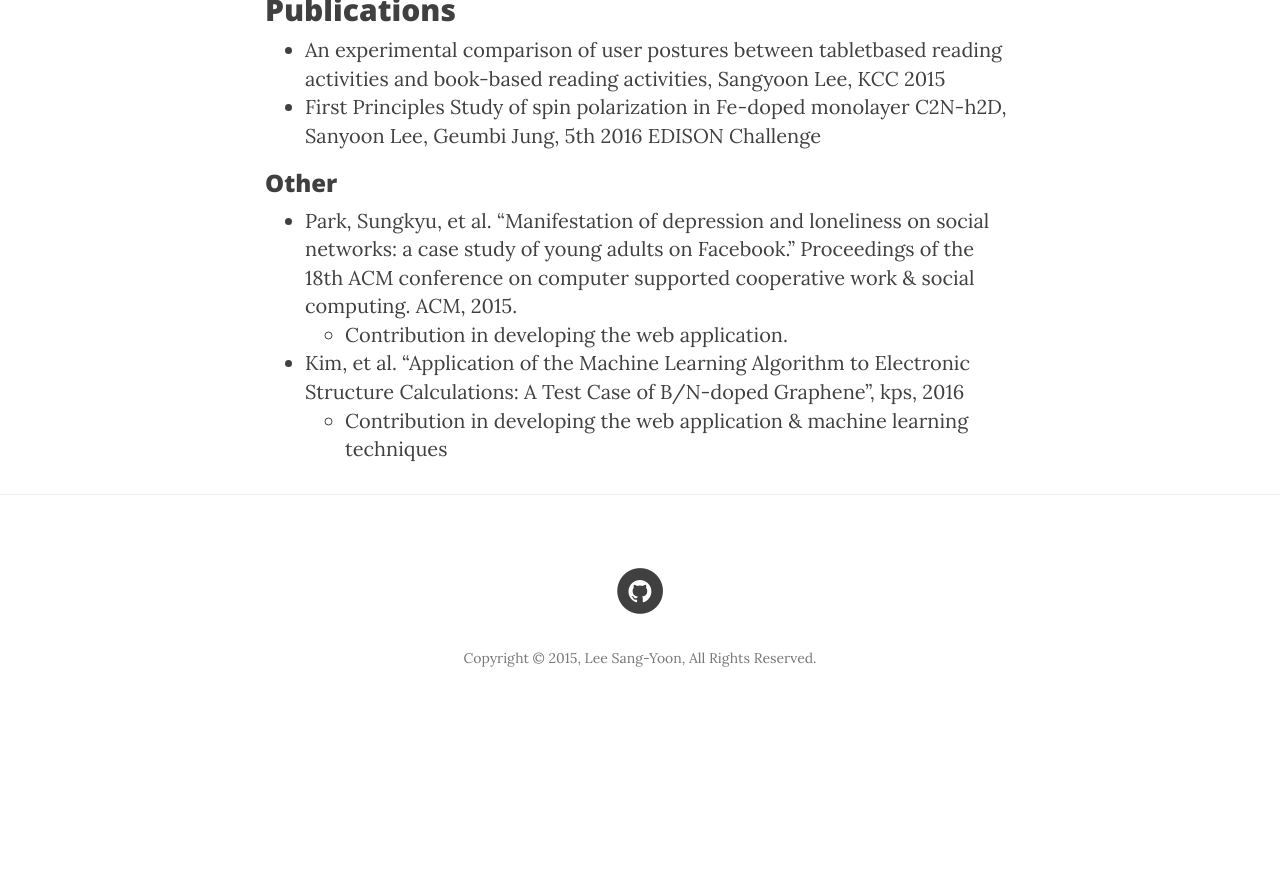
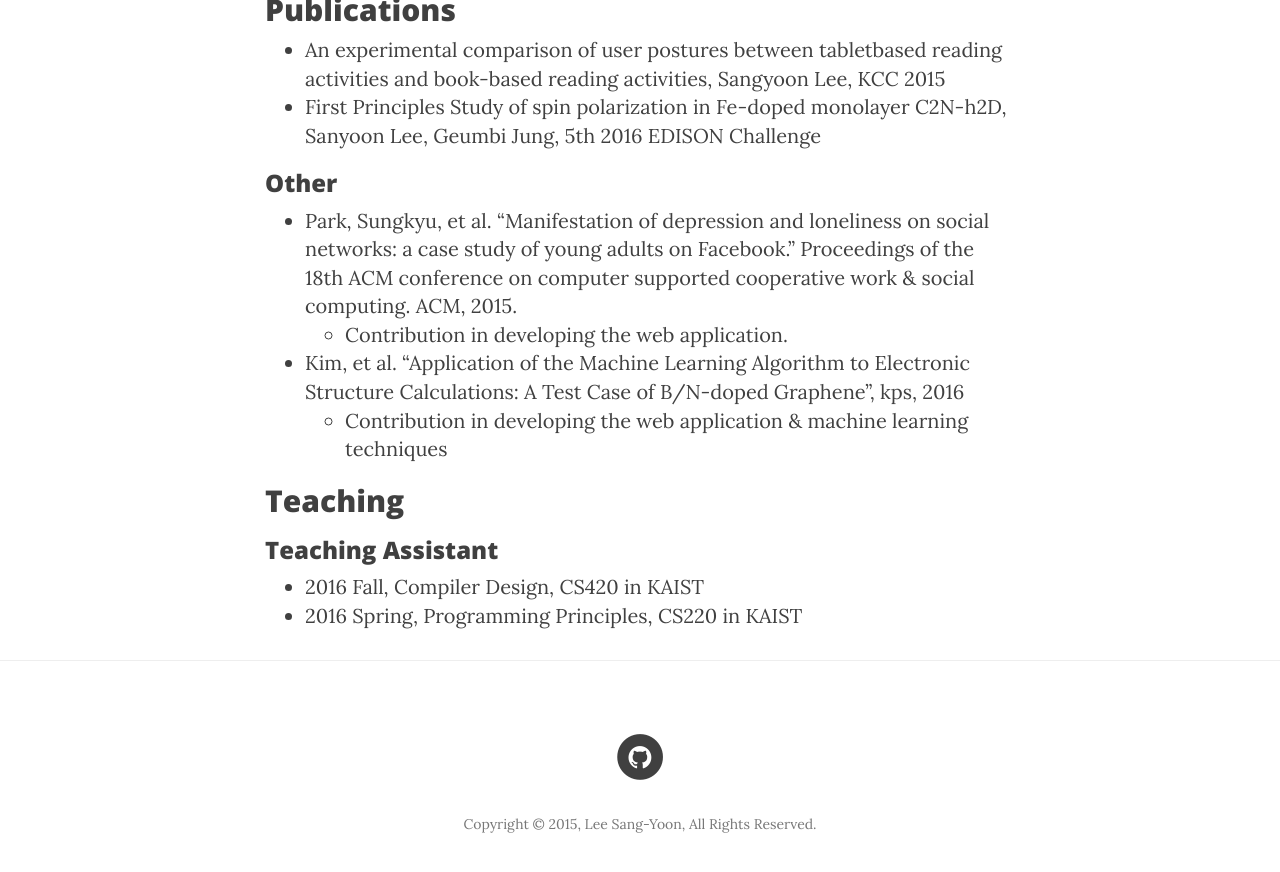
Before and after one commit to pinetree408/pinetree408.github.io, a Jekyll site: the page built from about/index.markdown, in a window 1280 px wide and 900 px high, scrolled down 2188 px. Shown: the top 872 px of the window. Built offline with Jekyll 4.4.1, drawn with Linux system fonts in a browser that asks for light colours; nearby versions of some CDN libraries; our own code applies the rules of GitHub Pages for plain Markdown files; before the commit the page ends 2922 px from its top, so only the background shows below that.

Commit message:
Add teaching information at CV

```diff
--- a/about/index.markdown
+++ b/about/index.markdown
@@ -66,3 +66,8 @@ layout: about
   - Contribution in developing the web application.
 - Kim, et al. "Application of the Machine Learning Algorithm to Electronic Structure Calculations: A Test Case of B/N-doped Graphene", kps, 2016
   - Contribution in developing the web application & machine learning techniques
+
+## Teaching
+### Teaching Assistant
+- 2016 Fall, Compiler Design, CS420 in KAIST
+- 2016 Spring, Programming Principles, CS220 in KAIST
```
